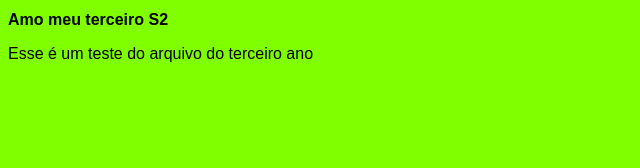
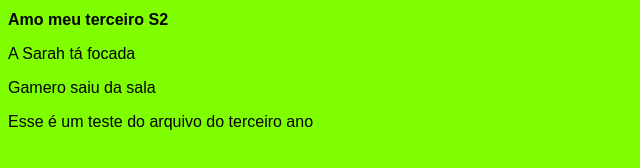
Before and after one commit to marlon-palata/terceirao2024, a plain HTML site: page html/index.html in a window 1280 px wide. Shown: the whole page, without its empty margins (0-640 px from the left). Drawn offline with Linux system fonts and the light colour scheme.

Commit message:
Update index.html

```diff
--- a/html/index.html
+++ b/html/index.html
@@ -8,6 +8,8 @@
 </head>
 <body>
     <h1>Amo meu terceiro S2 </h1>
+    <p>A Sarah tá focada</p>
+    <p>Gamero saiu da sala</p>
 
     <p>Esse é um teste do arquivo do terceiro ano   </p>
     <p></p>
```
